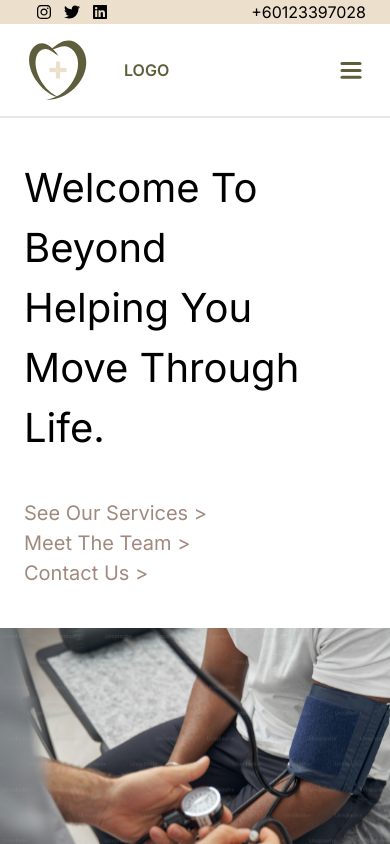
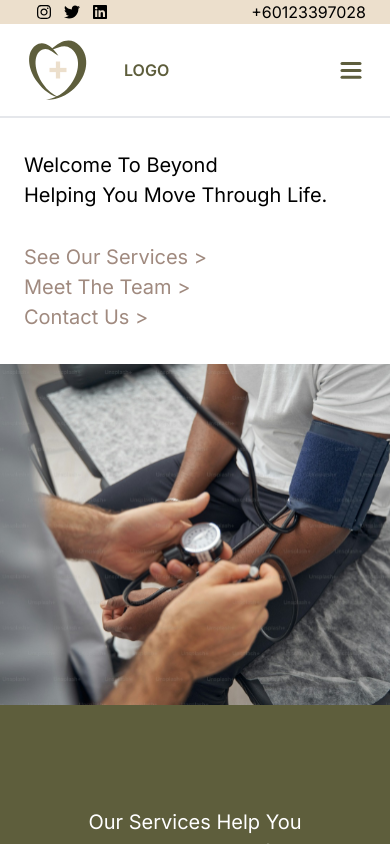
Before and after one commit to ZohaibAliJerov/Clinic-Website-Next.js-, a Next.js app: page / in a window 390 px wide. Shown: the top 844 px of the page. Built offline with nearby package versions, Linux system fonts and the light colour scheme.

Commit message:
set the text font size of the hero section and form size

```diff
--- a/next.config.mjs
+++ b/next.config.mjs
@@ -1,4 +1,8 @@
 /** @type {import('next').NextConfig} */
-const nextConfig = {};
+const nextConfig = {
+    compiler: {
+        styledComponents: true,
+    },
+};
 
 export default nextConfig;
--- a/src/components/contact_form.jsx
+++ b/src/components/contact_form.jsx
@@ -1,5 +1,5 @@
-import React from 'react';
-import Button from './custom_button';
+import React from "react";
+import Button from "./custom_button";
 
 const ContactForm = () => {
   return (
@@ -7,7 +7,7 @@ const ContactForm = () => {
       <h1 className="text-[40px] font-normal flex justify-center">
         Send an Inquiry
       </h1>
-      <form className="w-full  px-20  py-[40px]">
+      <form className="py-[40px] w-[90%] mx-auto">
         <div className="flex flex-col sm:flex-row  justify-between gap-[10px] sm:gap-[40px]">
           <div className="w-full">
             <label htmlFor="Name">
--- a/src/components/main_text.jsx
+++ b/src/components/main_text.jsx
@@ -5,12 +5,11 @@ import Image from "next/image";
 import { motion } from "framer-motion";
 
 const MainText = (props) => {
-  const sizes = {
-    largeSizeText:
-      "text-[40px] font-normal sm:text-[40px] md:text-[30px] lg:text-[40px]",
-    smallSizeText:
-      "text-[24px] font-normal text-[16px] font-normal sm:text-[16px] md:text-[24px] lg:text-[24px]",
-  };
+  // const sizes = {
+  // largeSizeText: "text[35px] lg:text-[40px]",
+  // smallSizeText:
+  // "text-[24px] font-normal text-[16px] font-normal sm:text-[16px] md:text-[24px] lg:text-[24px]",
+  // };
   const colors = {
     white: "text-white ",
     black: "text-black",
@@ -20,7 +19,7 @@ const MainText = (props) => {
   return (
     <div className=" flex justify-end">
       <div className="flex flex-col md:flex-row h-full w-[100%] ">
-        <div className="flex flex-col justify-center md:w-1/2 pl-[24px] my-10 mr-10 sm:my-10">
+        <div className="flex flex-col justify-center md:w-1/2 pl-[24px] mt-8 md:my-10 mr-10 text-[20px] sm:text-[30px] lg:text-[40px]">
           <motion.h1
             initial={{ opacity: 0, x: -50 }}
             animate={{ opacity: 1, x: 0 }}
@@ -28,7 +27,8 @@ const MainText = (props) => {
               duration: 1.5,
               ease: [0.6, -0.05, 0.01, 0.99],
             }}
-            className={`${sizes[props.textSize]} ${colors[props.textColor]}`}
+            // className={`${sizes[props.textSize]} ${colors[props.textColor]}`}
+            className={`${colors[props.textColor]}`}
           >
             {props.title}
           </motion.h1>
@@ -39,7 +39,8 @@ const MainText = (props) => {
               duration: 1.5,
               ease: [0.6, -0.05, 0.01, 0.99],
             }}
-            className={`${sizes[props.textSize]} $colors[props.textColor]`}
+            // className={`${sizes[props.textSize]} $colors[props.textColor]`}
+            className={`$colors[props.textColor]`}
           >
             {props.subTitle}
           </motion.h1>
@@ -50,7 +51,7 @@ const MainText = (props) => {
               duration: 0.8,
               ease: [0.6, -0.05, 0.01, 0.99],
             }}
-            className="mt-10 w-[13rem]"
+            className="my-8 md:my-10 w-[13rem]"
           >
             <Link href="/services">
               <p className="text-[20px] font-normal text-[#A08A7F] hover:text-[#5E5E3C]">
```
